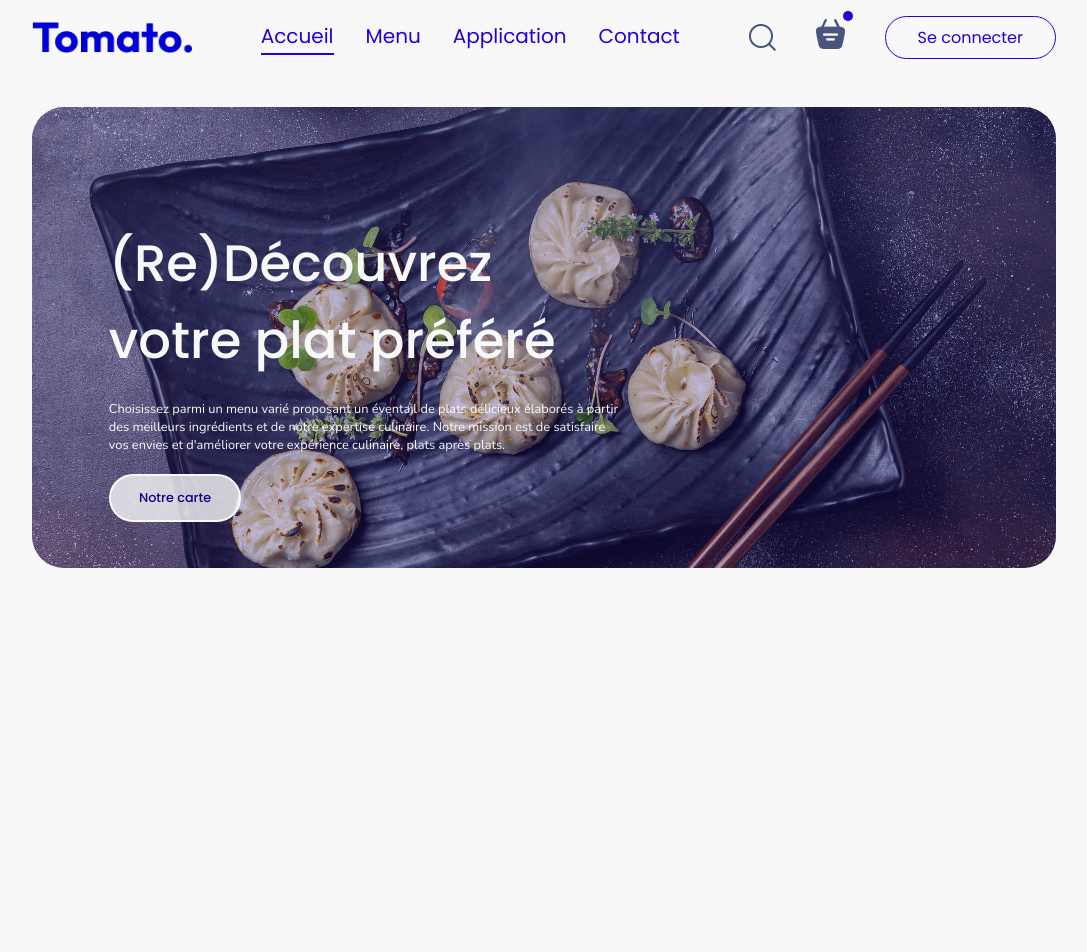
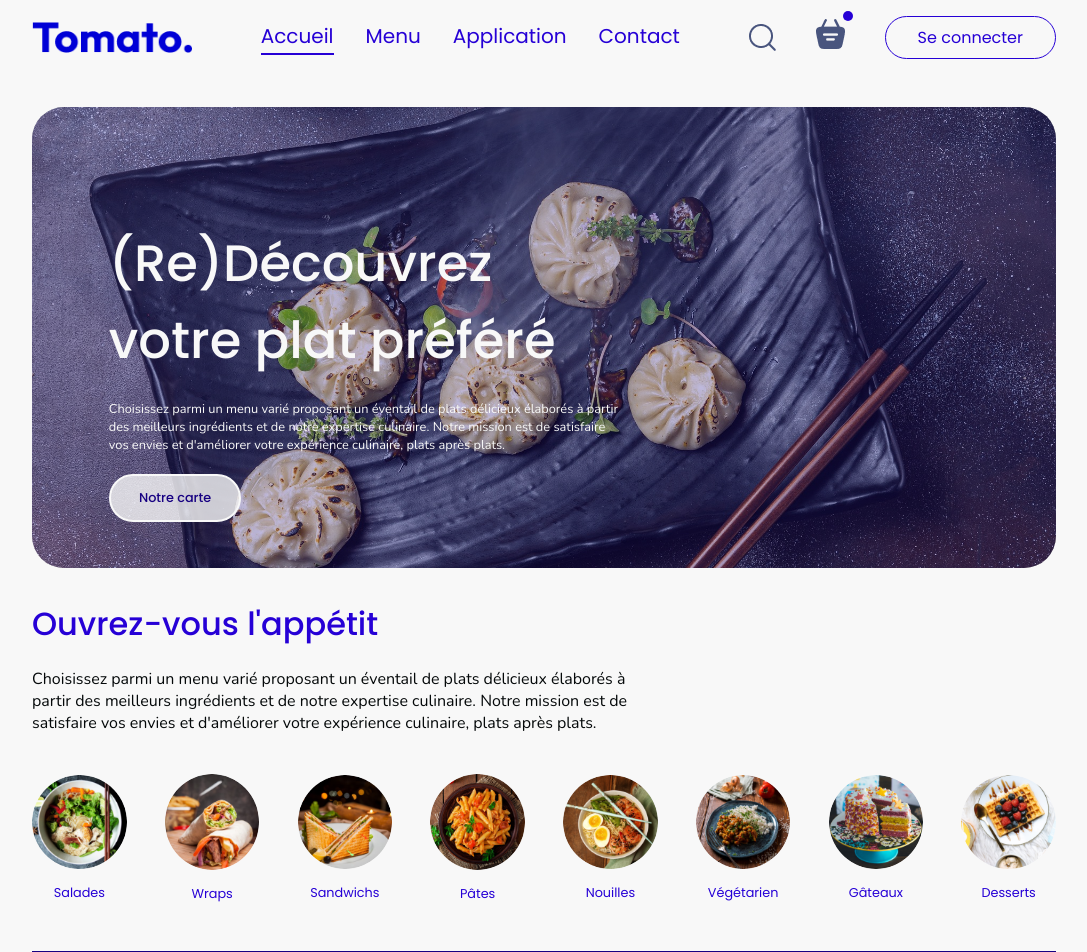
Before and after one commit to TheoAt/food-delivery-app, a React (Vite) app in the folder frontend/: page / in a window 1280 px wide. Shown: the top 952 px of the page, without its empty margins (96-1183 px from the left). Before the commit the page ends 800 px from the top, so only its background shows below. Built offline with nearby package versions, Linux system fonts and the light colour scheme.

Commit message:
add menu list section and styles/animation

```diff
--- a/frontend/src/assets/assets.js
+++ b/frontend/src/assets/assets.js
@@ -84,37 +84,38 @@ export const assets = {
 
 export const menu_list = [
     {
-        menu_name: "Salad",
+        menu_name: "Salades",
         menu_image: menu_1
     },
     {
-        menu_name: "Rolls",
+        menu_name: "Wraps",
         menu_image: menu_2
     },
     {
-        menu_name: "Deserts",
-        menu_image: menu_3
-    },
-    {
-        menu_name: "Sandwich",
+        menu_name: "Sandwichs",
         menu_image: menu_4
     },
     {
-        menu_name: "Cake",
+        menu_name: "Pâtes",
+        menu_image: menu_7
+    },
+    {
+        menu_name: "Nouilles",
+        menu_image: menu_8
+    },
+    {
+        menu_name: "Végétarien",
+        menu_image: menu_6
+    },
+    {
+        menu_name: "Gâteaux",
         menu_image: menu_5
     },
     {
-        menu_name: "Pure Veg",
-        menu_image: menu_6
-    },
-    {
-        menu_name: "Pasta",
-        menu_image: menu_7
-    },
-    {
-        menu_name: "Noodles",
-        menu_image: menu_8
-    }]
+        menu_name: "Desserts",
+        menu_image: menu_3
+    }
+]
 
 export const food_list = [
     {
--- /dev/null
+++ b/frontend/src/components/Menu/Menu.css
@@ -0,0 +1,57 @@
+.menu-container {
+    display: flex;
+    flex-direction: column;
+    gap: 20px;
+}
+
+.menu-container h1 {
+    color: var(--main-color);
+    font-weight: 500;
+}
+
+.menu-container .menu-desc {
+    max-width: 60%;
+    color: var(--dark-color);
+    font-family: var(--secondary-font);
+}
+
+.menu-container .menu-list {
+    display: flex;
+    justify-content: space-between;
+    align-items: center;
+    gap: var(--spacing-large);
+    text-align: center;
+    margin: 20px 0;
+    overflow-x: scroll;
+}
+
+.menu-container .menu-list::-webkit-scrollbar {
+    display: none;
+}
+
+.menu-container .menu-list-item img {
+    width: 7.4vw;
+    min-width: 80px;
+    cursor: pointer;
+    border-radius: 50%;
+    transition: .2s;
+}
+
+.menu-container .menu-list-item p {
+    margin-top: var(--spacing);
+    color: var(--main-color);
+    font-size: max(1vw, 12px);
+    cursor: pointer;
+}
+
+.menu-container .menu-list-item .active-menu {
+    border: 4px solid var(--main-color);
+    padding: 2px;
+}
+
+.menu-container hr {
+    margin: var(--spacing) 0;
+    height: 2px;
+    border: none;
+    background-color: var(--outremer);
+}
--- /dev/null
+++ b/frontend/src/components/Menu/Menu.jsx
@@ -0,0 +1,29 @@
+import React from 'react'
+import './Menu.css'
+
+//Import menu items from assets
+import { menu_list } from '../../assets/assets'
+
+const Menu = ({ category, setCategory }) => {
+    return (
+        <div className='menu-container' id='menu'>
+            <h1>Ouvrez-vous l'appétit</h1>
+            <p className="menu-desc">Choisissez parmi un menu varié proposant un éventail de plats délicieux élaborés à partir des meilleurs ingrédients et de notre expertise culinaire. Notre mission est de satisfaire vos envies et d'améliorer votre expérience culinaire, plats après plats.</p>
+
+            <div className="menu-list">
+                {menu_list.map((item, index) => {
+                    return (
+                        <div onClick={() => setCategory(prev => prev === item.menu_name ? 'All' : item.menu_name)} className="menu-list-item" key={index}>
+                            <img className={category === item.menu_name ? 'active-menu' : ''} src={item.menu_image} alt={item.menu_name} />
+                            <p>{item.menu_name}</p>
+                        </div>
+                    )
+                })}
+            </div>
+
+            <hr />
+        </div>
+    )
+}
+
+export default Menu
--- a/frontend/src/pages/Home/Home.jsx
+++ b/frontend/src/pages/Home/Home.jsx
@@ -1,12 +1,18 @@
-import React from 'react'
+import React, { useState } from 'react'
 import './Home.css'
 
+//Import components
 import Header from '../../components/Header/Header'
+import Menu from '../../components/Menu/Menu'
 
 const Home = () => {
+
+    const [category, setCategory] = useState("All")
+
     return (
         <div className='home-container'>
             <Header />
+            <Menu category={category} setCategory={setCategory} />
         </div>
     )
 }
```
Also changed, not shown: frontend/src/components/Navbar/Navbar.jsx (+4 -4 lines), frontend/src/components/Header/Header.jsx (indentation only).
